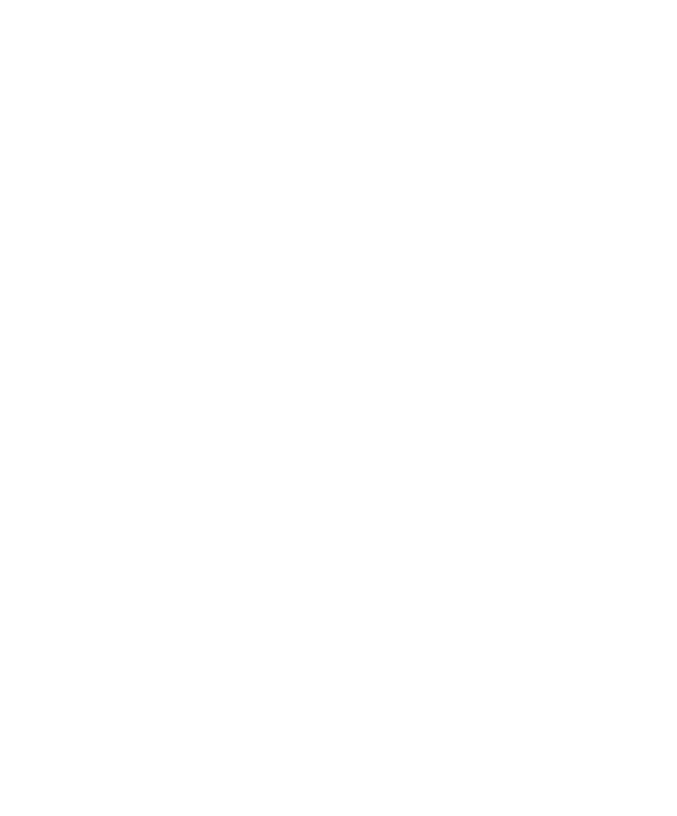
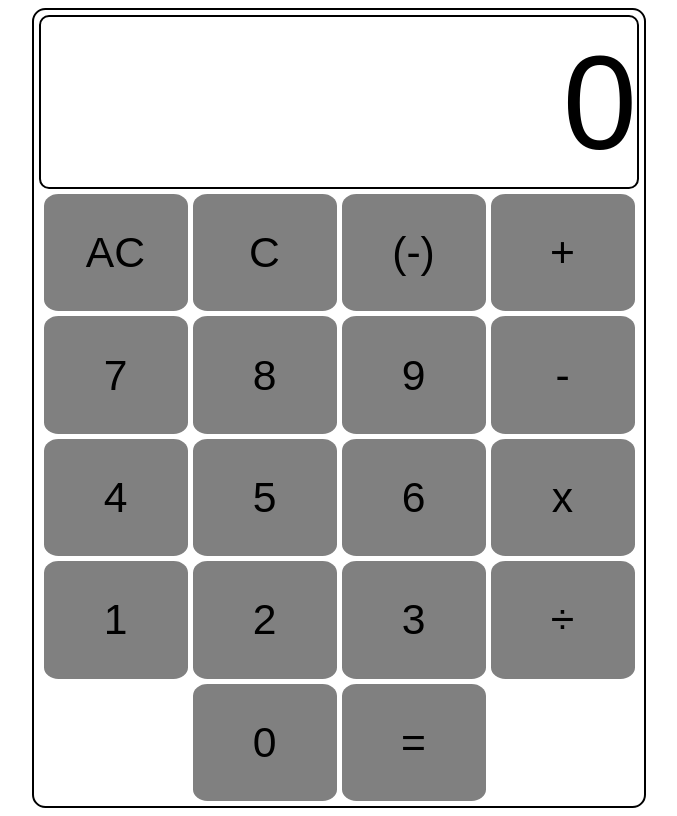
Before and after one commit to bgrenard/calculator, a plain HTML site: page index.html in a window 1280 px wide. Shown: the whole page, without its empty margins (301-978 px from the left). Drawn offline with Linux system fonts and the light colour scheme.

Commit message:
Add calculator interface

```diff
--- a/index.html
+++ b/index.html
@@ -8,6 +8,28 @@
     <script src="calculator.js" defer></script>
 </head>
 <body>
-
+    <div id="container">
+        <div id="display">0</div>
+        <div class="buttons">
+            <div class="extra allclear">AC</div>
+            <div class="extra clear">C</div>
+            <div class="extra negative">(-)</div>
+            <div class="operator plus">+</div>
+            <div class="number seven">7</div>
+            <div class="number eight">8</div>
+            <div class="number nine">9</div>
+            <div class="operator minus">-</div>
+            <div class="number four">4</div>
+            <div class="number five">5</div>
+            <div class="number six">6</div>
+            <div class="operator times">x</div>
+            <div class="number one">1</div>
+            <div class="number two">2</div>
+            <div class="number three">3</div>
+            <div class="operator divide">÷</div>
+            <div class="number zero">0</div>
+            <div class="operator equal">=</div>
+        </div>
+    </div>
 </body>
 </html>
--- a/style.css
+++ b/style.css
@@ -0,0 +1,49 @@
+body {
+    display: flex;
+    flex-direction: column;
+    align-items: center;
+    justify-content: center;
+    height: 100vh;
+    font-family: Arial, Helvetica, sans-serif;
+    font-size: 32pt;
+}
+
+#container {
+    display: flex;
+    flex-direction: column;
+    flex-wrap: wrap;
+    width: 600px;
+    height: 800px;
+    border: 2px solid;
+    border-radius: 10pt;
+    overflow: hidden;
+    padding: 5px;
+    gap: 5px;
+}
+
+#display {
+    display: flex;
+    justify-content: end;
+    align-items: center;
+    flex-grow: 1;
+    border: 2px solid;
+    border-radius: 10px;
+    font-size: 100pt;
+}
+
+.buttons {
+    display: flex;
+    justify-content: center;
+    gap: 5px;
+    flex-wrap: wrap;
+    flex-grow: 20;
+}
+
+.buttons div {
+    display: flex;
+    justify-content: center;
+    align-items: center;
+    flex-basis: 24%;
+    border-radius: 10%;
+    background-color: gray;
+}
```
